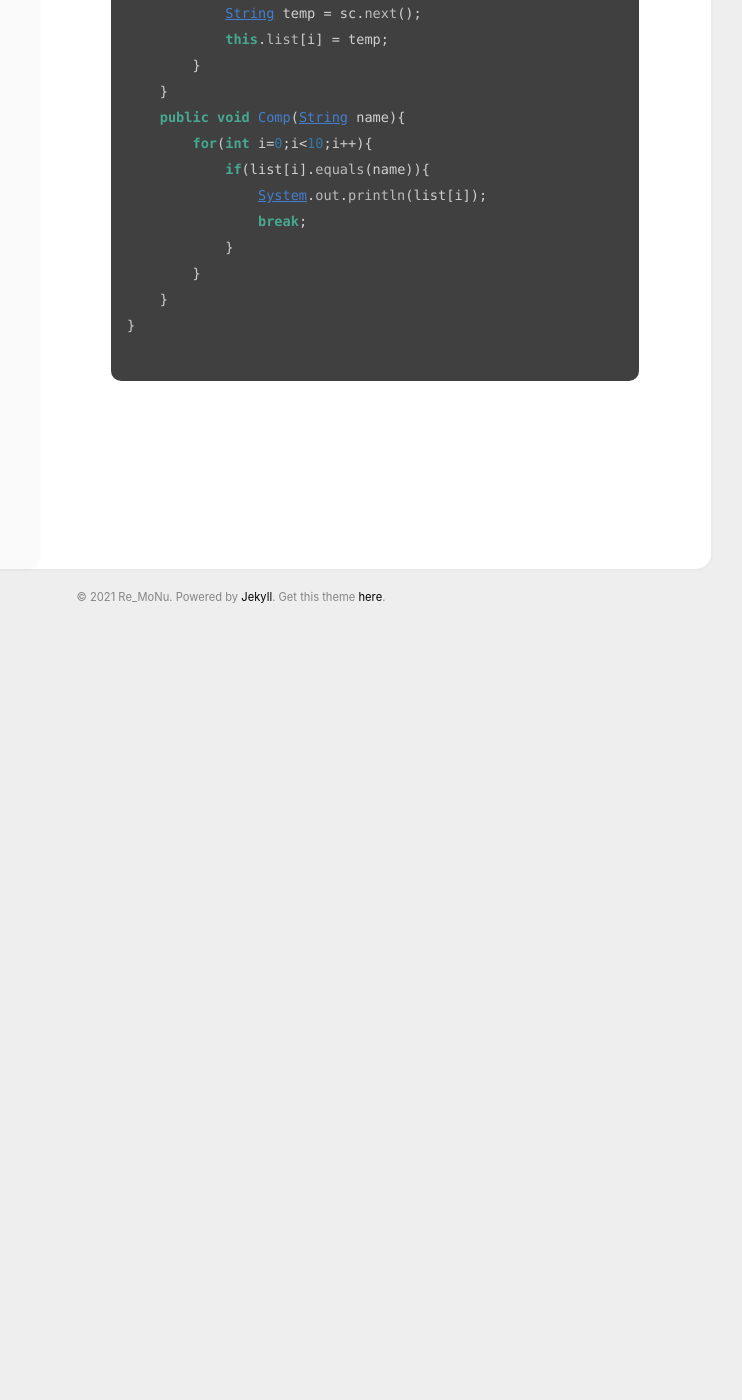
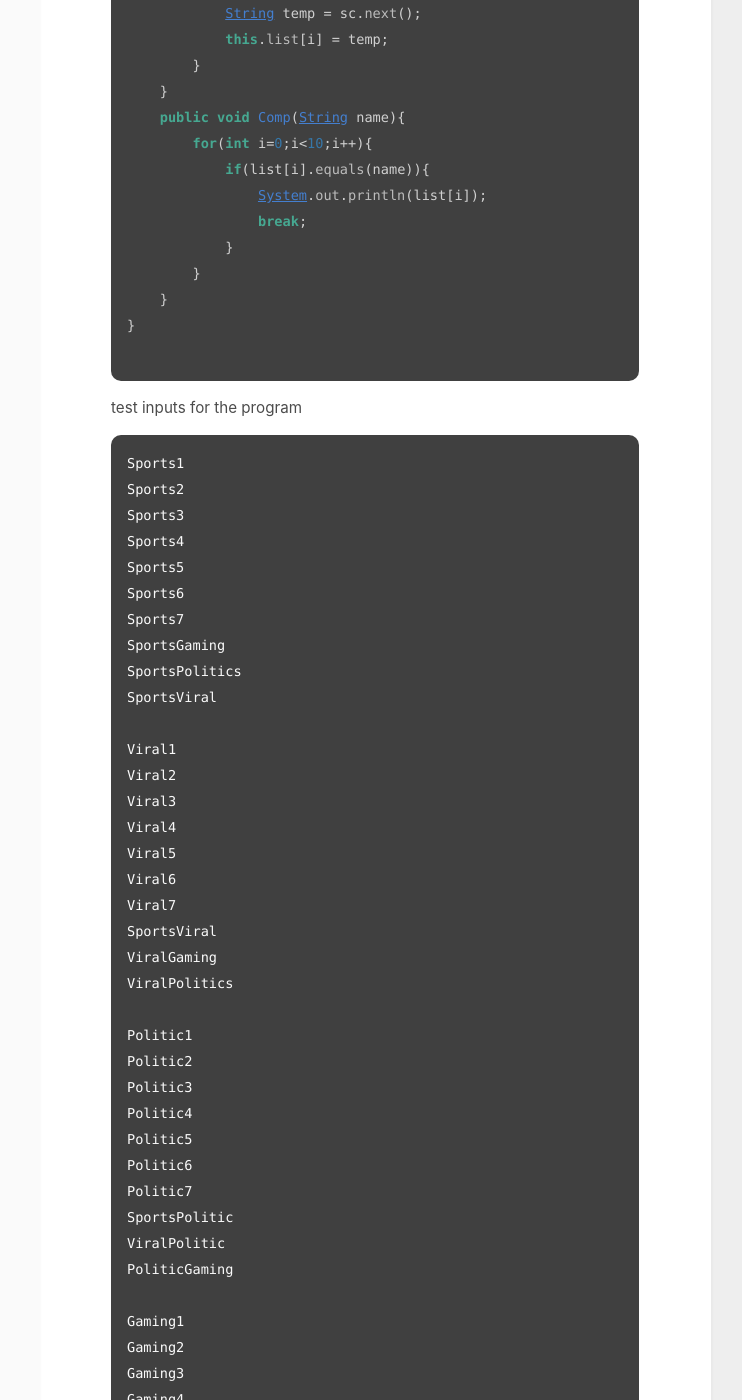
Before and after one commit to Re-MoNu/blog, a Jekyll site: the page built from _posts/2021-05-23-RecNewsCode.md, in a window 1280 px wide and 1400 px high, scrolled down 2337 px. Shown: the whole window, without its empty margins (409-1151 px from the left). Built offline with Jekyll 4.4.1, drawn with Linux system fonts in a browser that asks for light colours; before the commit the page ends 2967 px from its top, so only the background shows below that; some of the changed text lies outside the part shown.

Commit message:
RNC Test Inputs

````diff
--- a/_posts/2021-05-23-RecNewsCode.md
+++ b/_posts/2021-05-23-RecNewsCode.md
@@ -97,3 +97,49 @@ class news{
 }
 
 ```
+test inputs for the program
+```
+Sports1
+Sports2
+Sports3
+Sports4
+Sports5
+Sports6
+Sports7
+SportsGaming
+SportsPolitics
+SportsViral
+
+Viral1
+Viral2
+Viral3
+Viral4
+Viral5
+Viral6
+Viral7
+SportsViral
+ViralGaming
+ViralPolitics
+
+Politic1
+Politic2
+Politic3
+Politic4
+Politic5
+Politic6
+Politic7
+SportsPolitic
+ViralPolitic
+PoliticGaming
+
+Gaming1
+Gaming2
+Gaming3
+Gaming4
+Gaming5
+Gaming6
+Gaming7
+SportsGaming
+ViralGaming
+PoliticGaming
+```
````
